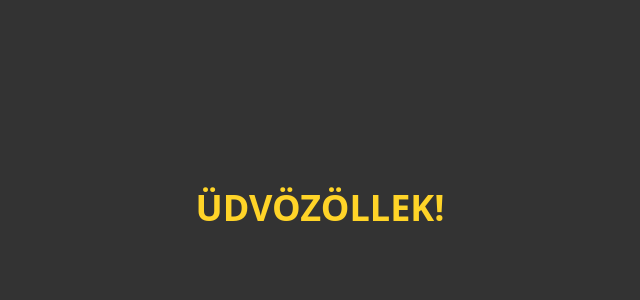
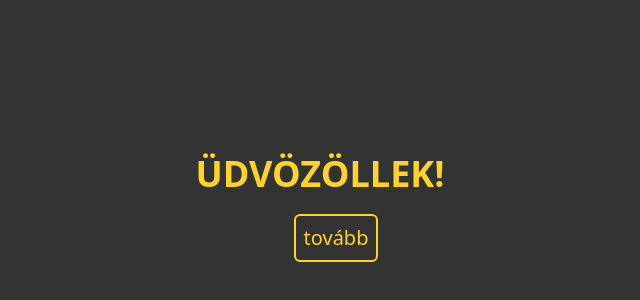
Before and after one commit to UniversityProjectsPTI/afp-project, a React (Create React App) app: page / in a window 1280 px wide. Shown: the part 192-492 px from the top of the page, without its empty margins (320-960 px from the left). Built offline with nearby package versions, Linux system fonts and the light colour scheme.

Commit message:
navigation button added to homeScreen

```diff
--- a/src/Components/NavigationButton.tsx
+++ b/src/Components/NavigationButton.tsx
@@ -2,7 +2,9 @@ import React from "react";
 
 const NavigationButton = (props: any) => {
     return (
-        <button type="button" className="rounded-md border-2 border-[#ffd428] mt-5 flex items-center justify-center ml-8 hover:text-white text-xl text-[#ffd428] font-medium text-center p-2">
+        <button type="button" className="rounded-md border-2 border-[#ffd428] mt-5 flex items-center
+        justify-center ml-8 hover:text-white text-xl text-[#ffd428] font-medium text-center p-2"
+        onClick={() => props.setActiveScreen(props.nextScreen)}>
             {props.children}
         </button>
     );
--- a/src/Screens/HomeScreen.tsx
+++ b/src/Screens/HomeScreen.tsx
@@ -1,9 +1,11 @@
 import React from 'react';
+import NavigationButton from '../Components/NavigationButton';
 
 const HomeScreen = (props: any) => {
     return (
         <div className="flex justify-center h-screen items-center flex-col">
             <h2 className="font-bold text-4xl text-[#ffd428] uppercase">Üdvözöllek!</h2>
+            <NavigationButton setActiveScreen={props.setActiveScreen} nextScreen={'games'}>tovább</NavigationButton>
         </div>
     );
 };
```
